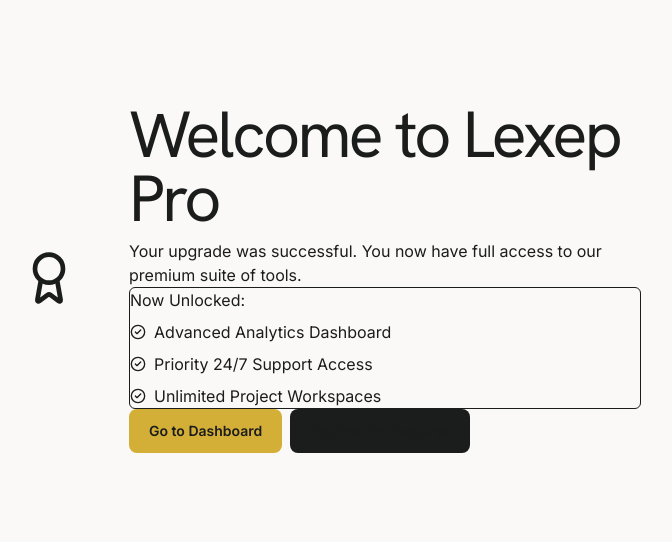
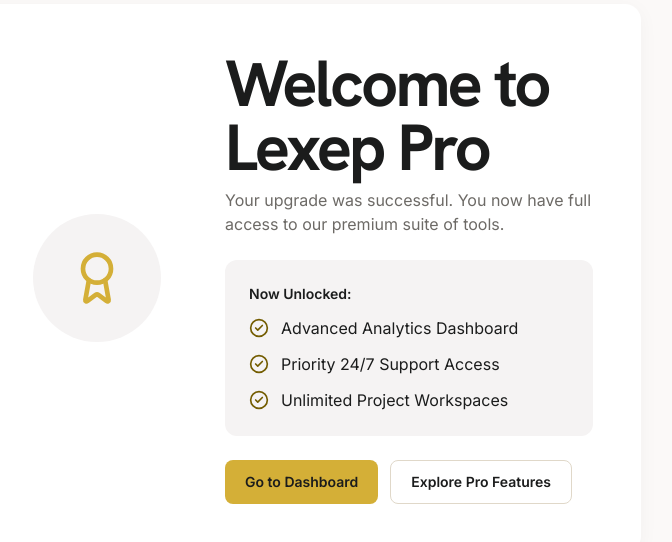
Before and after one commit to josephadeabah/lexep, a Next.js app in the folder frontend/: page /upgrade/success in a window 1280 px wide. Shown: the part 122-664 px from the top of the page, without its empty margins (335-1007 px from the left). Built offline with nearby package versions, Linux system fonts and the light colour scheme; no server answers.

Commit message:
Update page.tsx

```diff
--- a/frontend/app/upgrade/success/page.tsx
+++ b/frontend/app/upgrade/success/page.tsx
@@ -11,31 +11,40 @@ const UNLOCKED = [
 
 export default function UpgradeSuccessPage() {
   return (
-    <div className="bg-surface px-gutter py-xl flex min-h-screen items-center justify-center">
-      <div className="card-level1 gap-md p-md grid w-full max-w-2xl sm:grid-cols-[160px_1fr] sm:items-center">
-        <div className="bg-surface-container-high mx-auto flex h-32 w-32 items-center justify-center rounded-full">
-          <Award className="text-primary-container h-14 w-14" />
+    <div className="flex min-h-screen items-center justify-center bg-[#fbf9f8] px-4 py-12">
+      <div className="grid w-full max-w-2xl gap-8 rounded-2xl bg-white p-8 shadow-[0_4px_20px_rgba(0,0,0,0.04)] sm:grid-cols-[160px_1fr] sm:items-center sm:gap-12 sm:p-12">
+        {/* Icon */}
+        <div className="mx-auto flex h-32 w-32 items-center justify-center rounded-full bg-[#f5f3f3]">
+          <Award className="h-14 w-14 text-[#d4af37]" />
         </div>
+
+        {/* Content */}
         <div>
-          <h1 className="text-headline-lg text-on-background">Welcome to Lexep Pro</h1>
-          <p className="text-body-md text-on-surface-variant mt-2">
+          <h1 className="font-['Hanken_Grotesk'] text-3xl font-bold tracking-[-0.045em] text-[#1b1c1c] sm:text-4xl">
+            Welcome to Lexep Pro
+          </h1>
+          <p className="mt-2 text-base text-[#6d6a66]">
             Your upgrade was successful. You now have full access to our premium suite of tools.
           </p>
 
-          <div className="mt-md border-outline-variant p-md rounded-md border">
-            <p className="text-label-md text-on-background">Now Unlocked:</p>
-            <ul className="mt-2 flex flex-col gap-2">
+          {/* Unlocked Features */}
+          <div className="mt-6 rounded-xl bg-[#f5f3f3] p-6">
+            <p className="text-sm font-semibold text-[#1b1c1c]">Now Unlocked:</p>
+            <ul className="mt-3 flex flex-col gap-3">
               {UNLOCKED.map((item) => (
-                <li key={item} className="text-body-md text-on-surface flex items-center gap-2">
-                  <CheckCircle2 className="text-primary h-4 w-4" /> {item}
+                <li key={item} className="flex items-center gap-3 text-base text-[#1b1c1c]">
+                  <CheckCircle2 className="h-5 w-5 text-[#735c00]" /> {item}
                 </li>
               ))}
             </ul>
           </div>
 
-          <div className="mt-md flex flex-col gap-2 sm:flex-row">
-            <Button href="/dashboard">Go to Dashboard</Button>
-            <Button href="/dashboard" variant="secondary">
+          {/* Actions */}
+          <div className="mt-6 flex flex-col gap-3 sm:flex-row">
+            <Button href="/dashboard" className="bg-[#d4af37] font-semibold text-[#1b1c1c] hover:bg-[#c9a32e]">
+              Go to Dashboard
+            </Button>
+            <Button href="/dashboard" variant="outline" className="border-[#e0d8c9]">
               Explore Pro Features
             </Button>
           </div>
```
